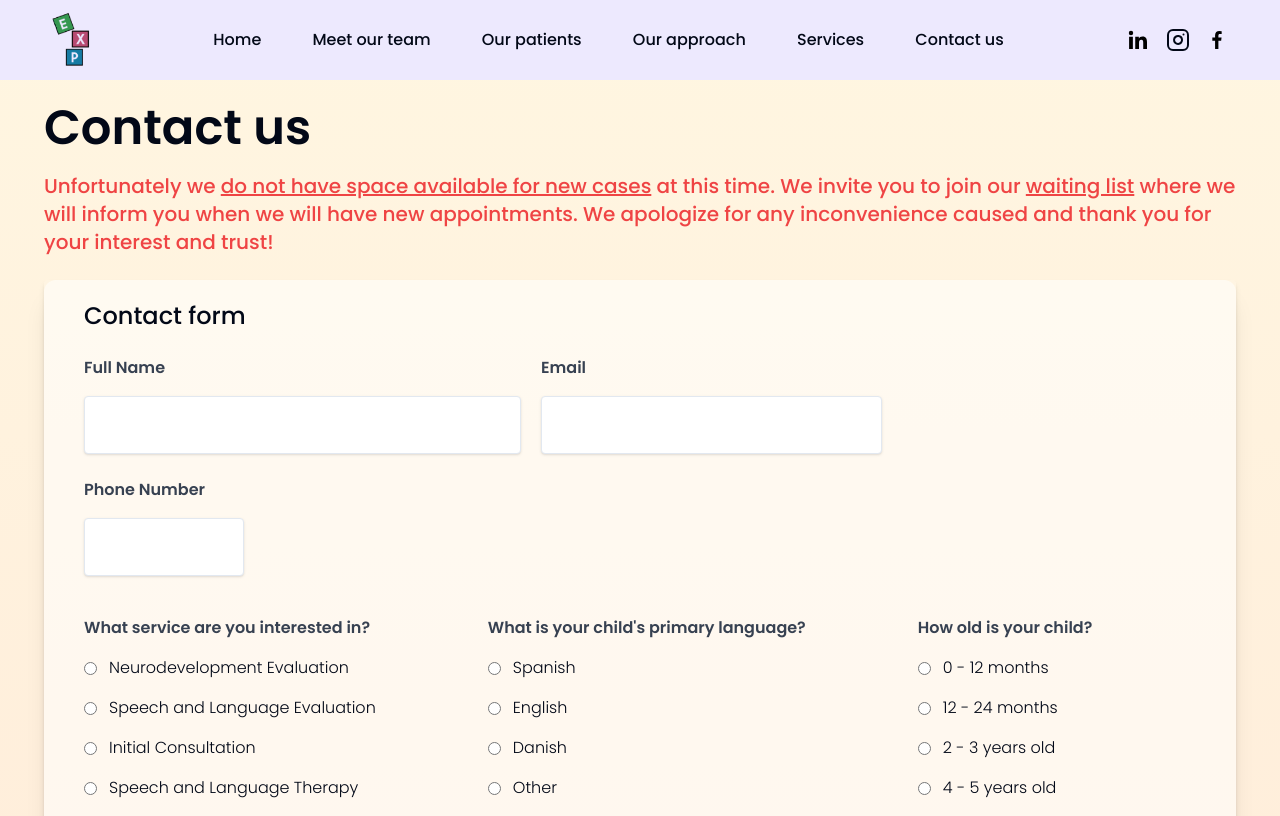
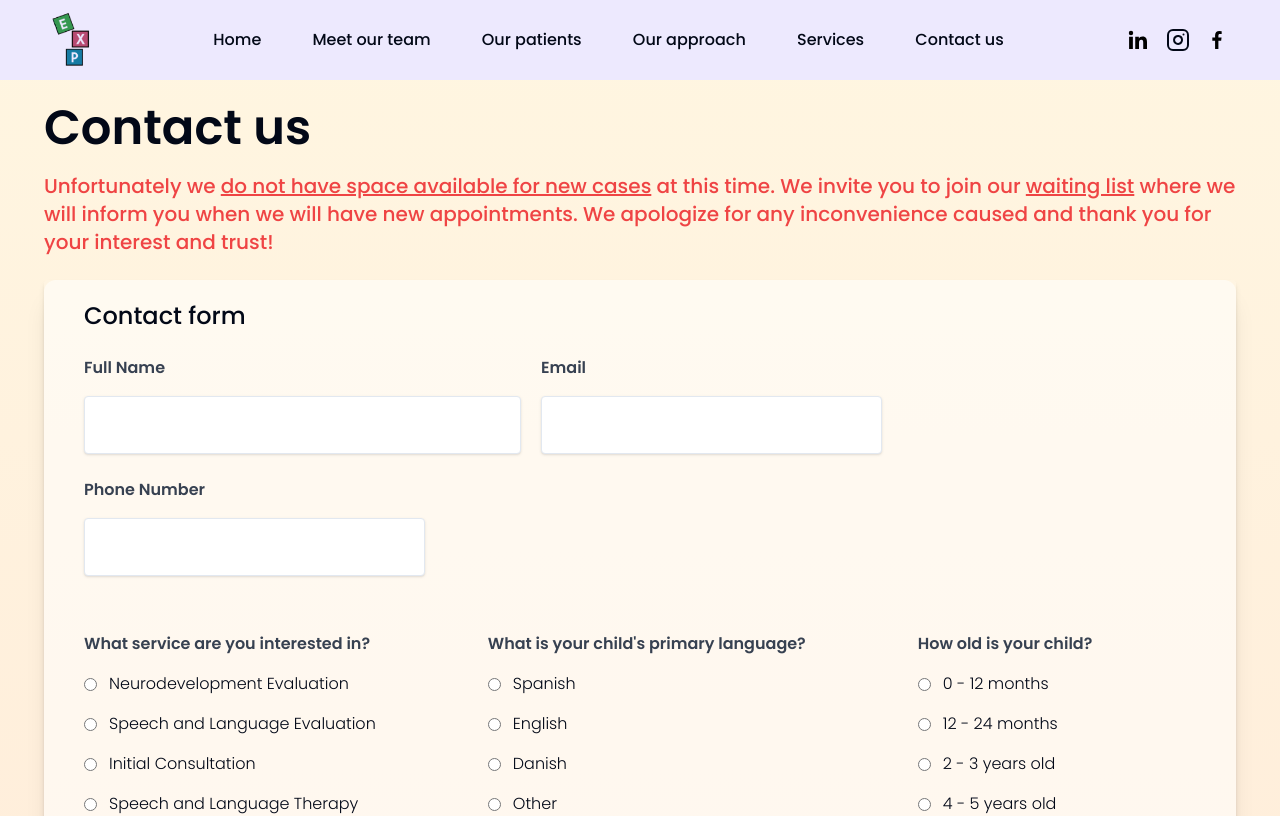
Before and after one commit to macupon/neuroExp, a React (Vite) app: page /contactus in a window 1280 px wide. Shown: the top 816 px of the page. Built offline with nearby package versions, Linux system fonts and the light colour scheme.

Commit message:
changing input width form

```diff
--- a/src/components/ui/Forms.jsx
+++ b/src/components/ui/Forms.jsx
@@ -63,8 +63,8 @@ export default function Forms() {
       >
         <h2 className="mt-0 mb-4 text-2xl">Contact form</h2>
         <input type="hidden" name="form-name" value="contact v1" />
-        <div className="sm:flex gap-x-5">
-          <div className="mb-4 max-w-[50rem]">
+        <div className="sm:flex gap-x-5 flex-wrap">
+          <div className="mb-4 min-w-[10rem]">
             <label
               htmlFor="userName"
               className="block text-gray-700 font-bold mb-2"
@@ -80,7 +80,7 @@ export default function Forms() {
             />
           </div>
 
-          <div className="mb-4 max-w-[50rem]">
+          <div className="mb-4 min-w-[8rem] max-w-[30rem]">
             <label
               htmlFor="email"
               className="block text-gray-700 font-bold mb-2"
@@ -95,9 +95,8 @@ export default function Forms() {
               className="w-full lg:w-full px-3 py-2 border rounded shadow focus:outline-none focus:shadow-outline"
             />
           </div>
-        </div>
 
-        <div className="mb-4 max-w-[10rem]">
+          <div className="mb-4 min-w-[10rem] max-w-[50rem]">
             <label
               htmlFor="phoneNumber"
               className="block text-gray-700 font-bold mb-2"
@@ -111,6 +110,7 @@ export default function Forms() {
               name="phone"
               className="w-full lg:w-full px-3 py-2 border rounded shadow focus:outline-none focus:shadow-outline"
             />
+          </div>
         </div>
 
         {/* Radio Button Group for Service Type */}
```
Lines whose indentation alone changed are shown as unchanged.
